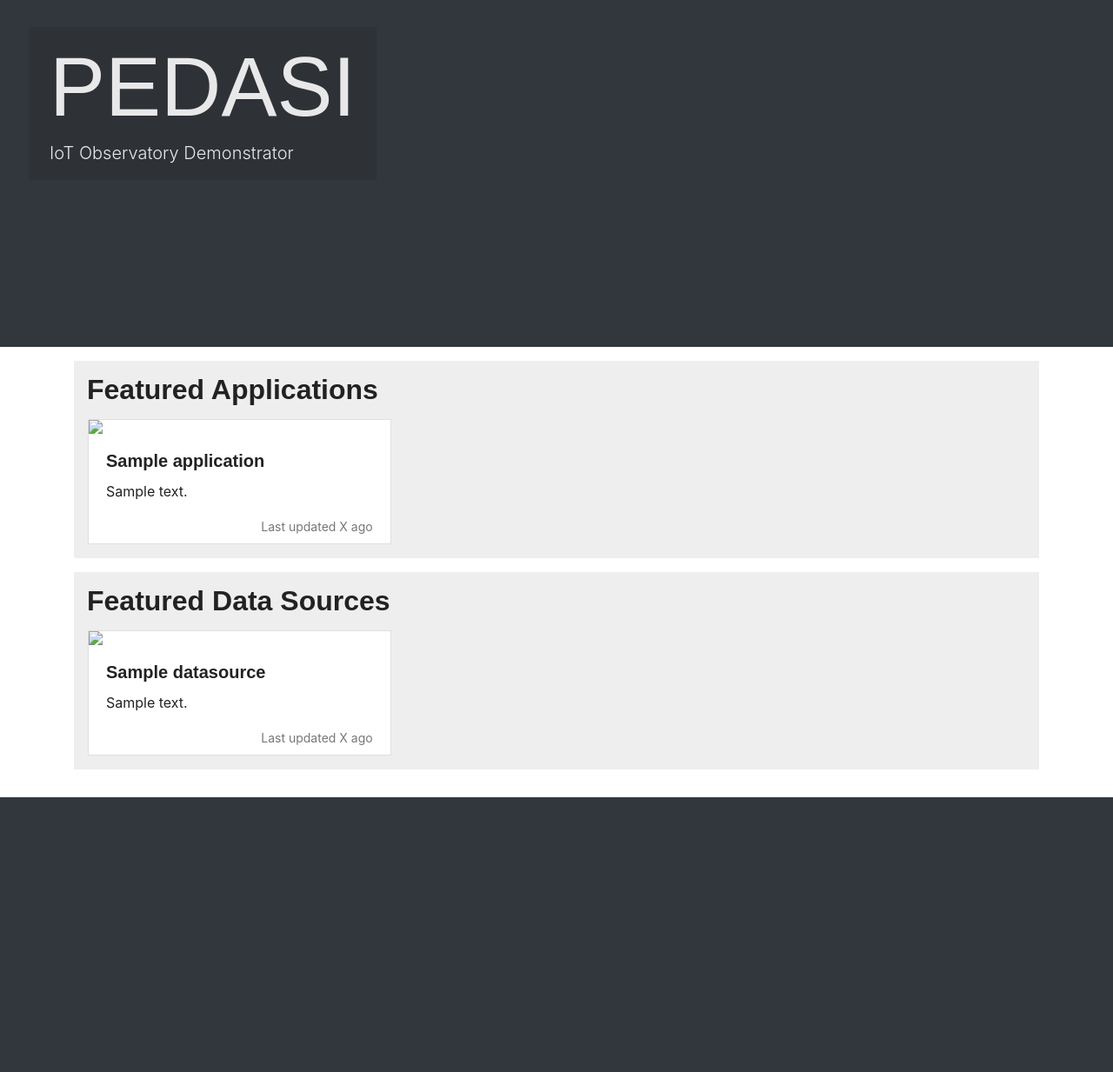
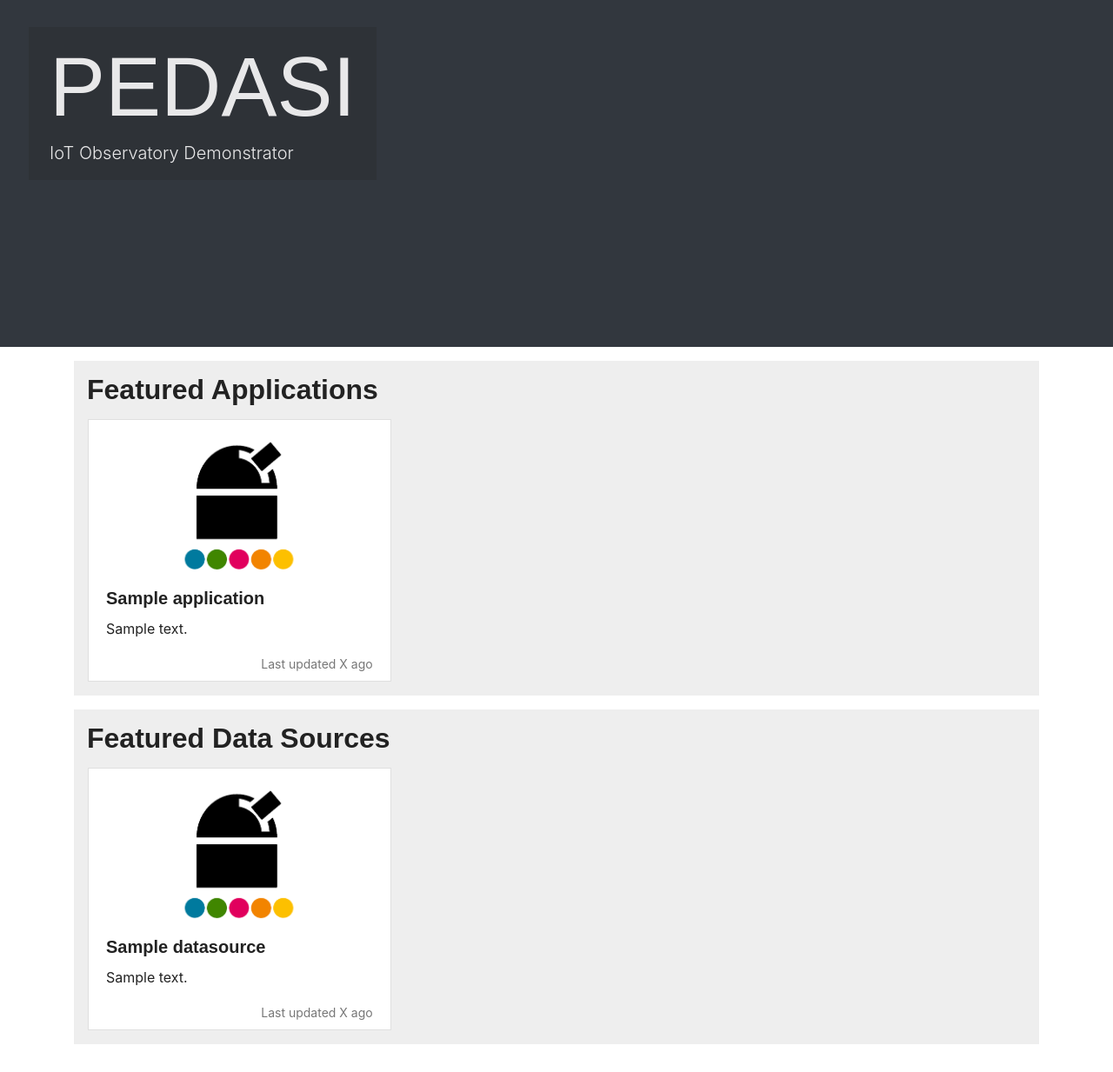
Before and after one commit to tiferrei/PEDASI, a Django app: template profiles/templates/index.html in a window 1280 px wide. Shown: the part 60-1293 px from the top of the page at 87% size. Before the commit the page ends 977 px from the top, so only its background shows below. Run offline with Django 3.2, Linux system fonts and the light colour scheme; the template is opened without the code that fills it: most values are stand-ins (such as "Sample title", 1, 10 or a date in 2020); parts of the project's set-up code (start-up, migrations or seed data) failed here and were passed over; some libraries are stand-ins or nearby versions; some web fonts are replaced.

Commit message:
Use IoT Observatory logo for data sources and favicon

```diff
--- a/pedasi/templates/base.html
+++ b/pedasi/templates/base.html
@@ -7,6 +7,9 @@
     <meta name="viewport" content="width=device-width, initial-scale=1, shrink-to-fit=no">
 
     <title>PEDASI</title>
+
+    {% load static %}
+    <link rel="shortcut icon" href="{% static 'img/favicon.ico' %}" type="image/vnd.microsoft.icon"/>
 
     {% bootstrap_css %}
 
@@ -27,8 +30,6 @@
           integrity="sha384-5C8TGNupopdjruopVTTrVJacBbWqxHK9eis5DB+DYE6RfqIJapdLBRUdaZBTq7mE"
           crossorigin="anonymous">
 
-
-    {% load static %}
     <link rel="stylesheet" href="{% static 'css/pedasi.css' %}">
 
     {% block extra_head %}
--- a/profiles/templates/index.html
+++ b/profiles/templates/index.html
@@ -33,8 +33,9 @@
                            class="no-hover" role="button">
 
                             <div class="card rounded-0 h-100">
-                                <img src="https://via.placeholder.com/100x50"
-                                     class="card-img-top rounded-0">
+                                <img src="{% static 'img/IoT_observatory.png' %}"
+                                     class="card-img-top rounded-0 mt-4 mx-auto d-block"
+                                     style="width: 150px;">
 
                                 <div class="card-body d-flex flex-column pb-2">
                                     <h5 class="card-title">{{ application.name }}</h5>
@@ -70,8 +71,9 @@
                            class="no-hover" role="button">
 
                             <div class="card rounded-0 h-100">
-                                <img src="https://via.placeholder.com/100x50"
-                                     class="card-img-top rounded-0">
+                                <img src="{% static 'img/IoT_observatory.png' %}"
+                                     class="card-img-top rounded-0 mt-4 mx-auto d-block"
+                                     style="width: 150px;">
 
                                 <div class="card-body d-flex flex-column pb-2">
                                     <h5 class="card-title">{{ datasource.name }}</h5>
```
Also changed, not shown: pedasi/static/img/IoT_observatory.png (added), pedasi/static/img/favicon.ico (added).
